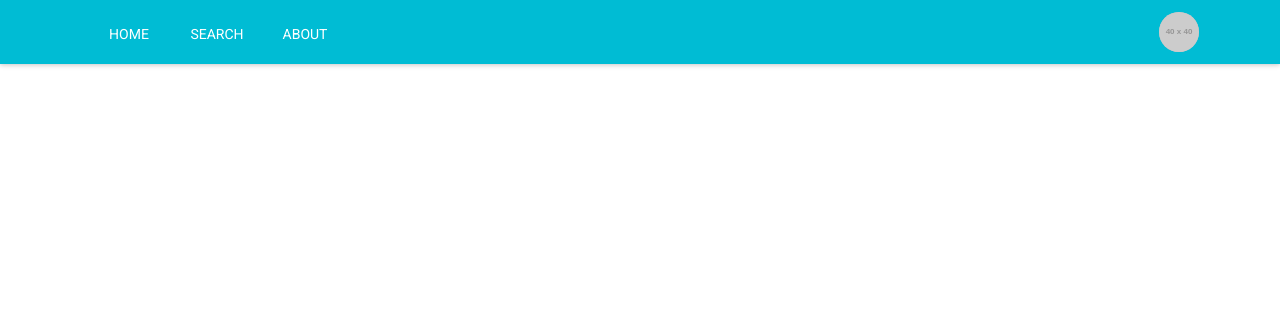
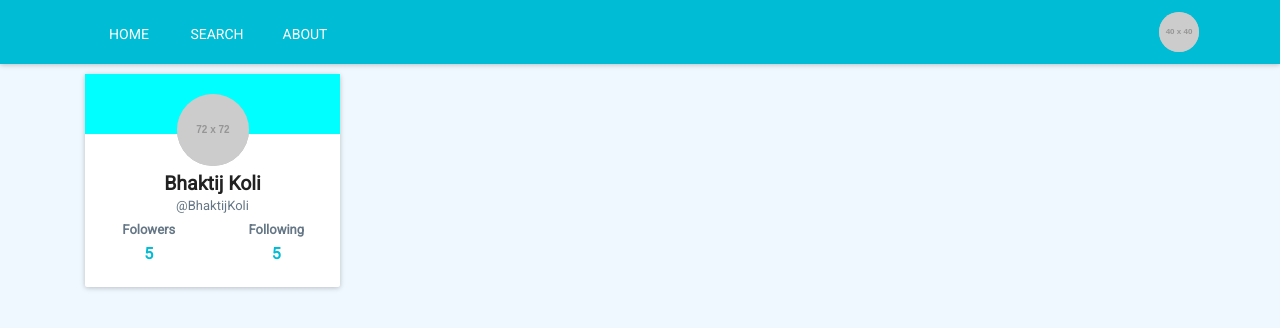
Before and after one commit to bhaktijkoli/Social-Media---ReactJS---HPDF-Task-1, a React (Create React App) app: page / in a window 1280 px wide. Shown: the top 328 px of the page. Built offline with nearby package versions, Linux system fonts and the light colour scheme.

Commit message:
Layout optimization

```diff
--- a/src/App.css
+++ b/src/App.css
@@ -2,9 +2,95 @@
   font-family: 'Roboto', sans-serif;
 }
 body {
+  background-color: aliceblue;
   margin: 0px;
+  font-weight: 400;
+  font-size: 13px;
+  line-height: 24px;
+  overflow-x: hidden;
 }
+h1,
+h2,
+h3,
+h4,
+h5,
+h6 {
+  font-weight: 700;
+  margin-top: 0;
+  margin-bottom: 0;
+}
+h1 {
+  font-size: 3em;
+}
+h3 {
+  font-size: 1.6em;
+  line-height: 1.4em;
+}
+
 
 .pull-right {
   float: right;
 }
+
+.main-content {
+  margin-top: 10px;
+}
+
+
+/* Layouts */
+.sidebar-component {
+  margin-bottom: 10px;
+}
+
+/* Profile */
+.profile-info-banner {
+  background-color: aqua;
+  height: 60px;
+}
+.profile-avatar {
+  position: absolute;
+  top: 20px;
+  left: 0;
+  right: 0;
+  margin-left: auto;
+  margin-right: auto;
+  width: 100px;
+}
+.profile-content {
+  margin-top: 40px;
+  padding-bottom: 20px;
+  width: 100%;
+}
+.profile-content .profile-name {
+  line-height: 20px;
+  width: 200px;
+  overflow: hidden;
+  text-overflow: ellipsis;
+  white-space: nowrap;
+}
+.profile-content .profile-address {
+  color: #657786;
+  width: 200px;
+  overflow: hidden;
+  text-overflow: ellipsis;
+  white-space: nowrap;
+}
+.profile-content .profile-action {
+  width: 100%;
+  display: inline-flex;
+}
+.profile-content .profile-followers{
+  width: 50%;
+  height: auto;
+  color:#657786;
+}
+.profile-content .profile-followers{
+  font-weight: bold;
+  width: 50%;
+  height: auto;
+  color:#657786;
+}
+.profile-content .profile-followers .profile-count{
+  font-size: 1rem;
+  color: rgb(0, 188, 212);
+}
--- a/src/Components/Home/Home.jsx
+++ b/src/Components/Home/Home.jsx
@@ -1,9 +1,24 @@
 import React, { Component } from 'react';
+
+import HomeUserProfile from './HomeUserProfile'
+
+import {Paper, Avatar} from 'material-ui';
+
 
 class Home extends Component {
   render() {
     return (
-      <div className="container">
+      <div className="container main-content">
+        <div className="row">
+          <div className="col-sm-3">
+            <HomeUserProfile/>
+          </div>
+          <div className="col-sm-6">
+            {/* Posts here */}
+          </div>
+          <div className="col-sm-3">
+          </div>
+        </div>
       </div>
     );
   }
--- /dev/null
+++ b/src/Components/Home/HomeUserProfile.jsx
@@ -0,0 +1,32 @@
+import React, { Component } from 'react';
+
+import {Paper, Avatar} from 'material-ui';
+
+class HomeUserProfile extends Component {
+  render() {
+    return (
+      <Paper zDepth={1} className="sidebar-component">
+        <div className="profile-info-banner"></div>
+        <Avatar className="profile-avatar" src="http://via.placeholder.com/72x72" size={72}/>
+        <div className="profile-content">
+          <center>
+            <h2 className="profile-name"><b>Bhaktij Koli</b></h2>
+            <span className="profile-address">@BhaktijKoli</span>
+          </center>
+          <div className="profile-action">
+            <center className="profile-followers">
+              <span>Folowers</span><br/>
+              <span className="profile-count">5</span>
+            </center>
+            <center className="profile-followers">
+              <span>Following</span><br/>
+              <span className="profile-count">5</span>
+            </center>
+          </div>
+        </div>
+      </Paper>
+    );
+  }
+}
+
+export default HomeUserProfile;
```
